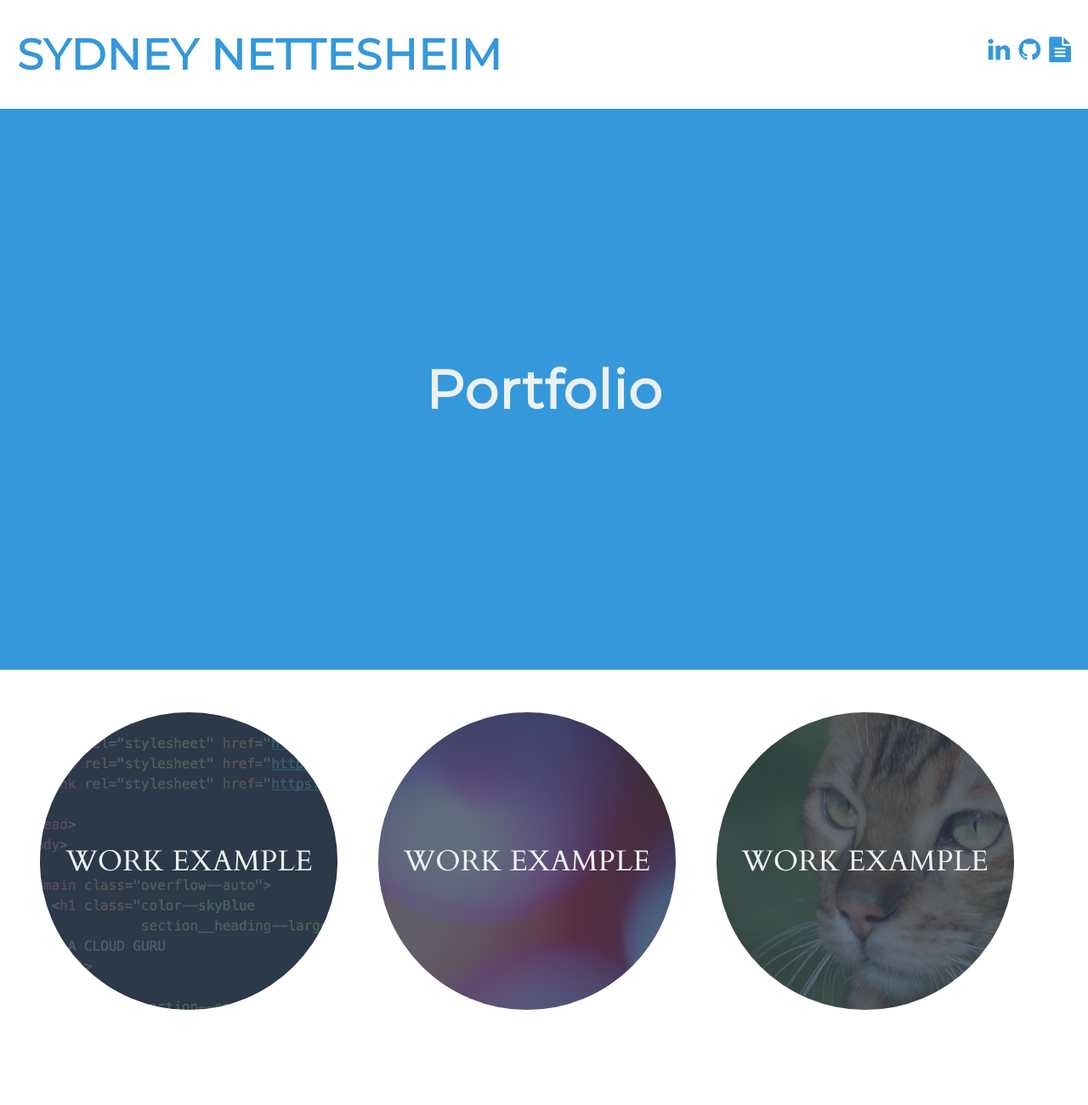
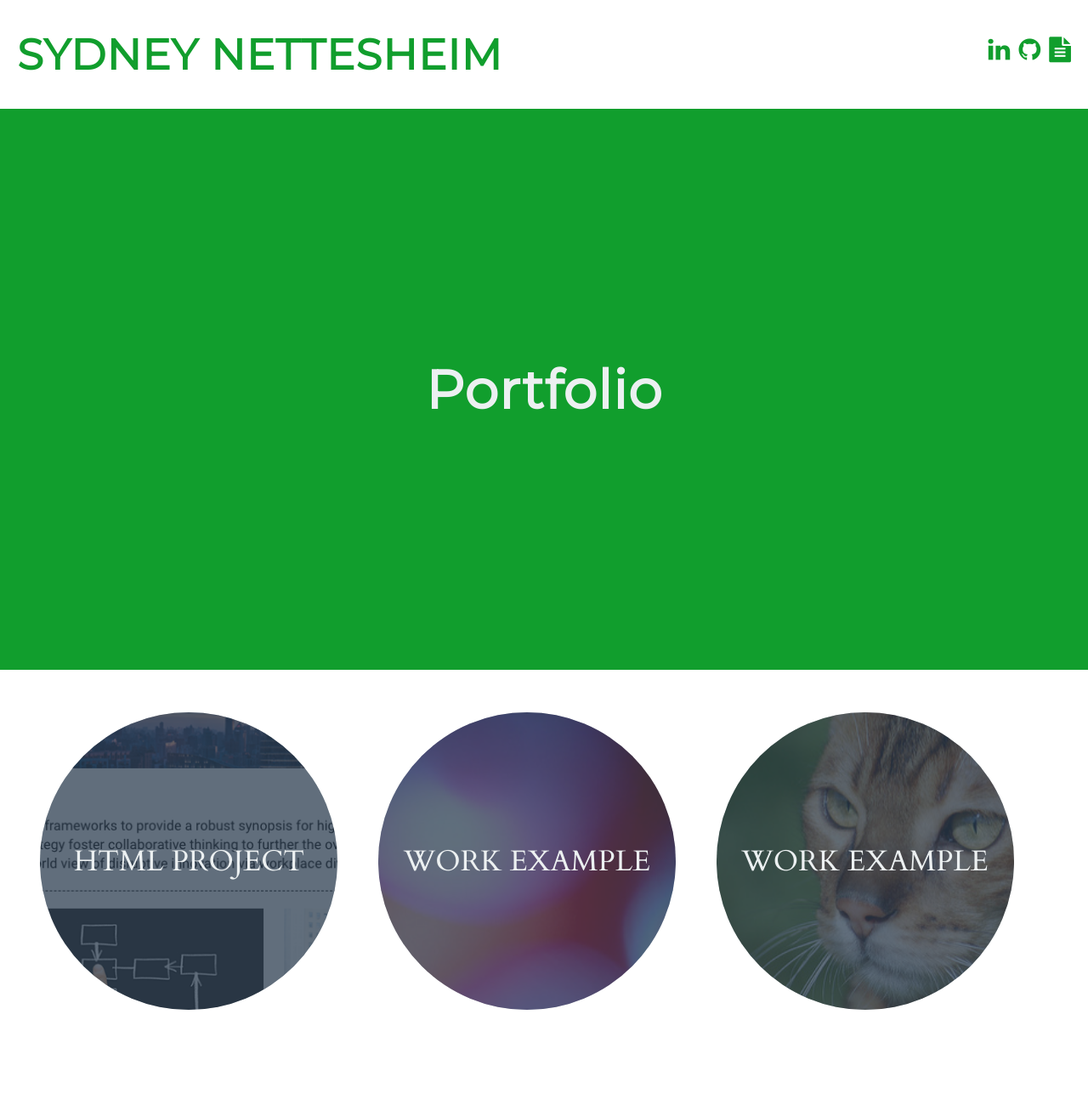
Before and after one commit to SydNetty/my-portfolio, a plain HTML site: page index.html in a window 1280 px wide. Shown: the top 1300 px of the page at 85% size. Drawn offline with Linux system fonts and the light colour scheme.

Commit message:
Html update

```diff
--- a/index.html
+++ b/index.html
@@ -63,12 +63,12 @@
     <section class="section section--alignCentered section--description">
       <div class="section__exampleWrapper">
         <div class="section__example">
-          <img alt="example screenshot of a project involving code"
+          <img alt="screenshot of my HTML Project"
                class="section__exampleImage"
-               src="images/example1.png"/>
+               src="images/WorkExample1.png"/>
           <dl class="color--cloud">
             <dt class="section__exampleTitle section__text--centered">
-              Work Example
+              HTML Project
             </dt>
             <dd></dd>
           </dl>
@@ -116,8 +116,7 @@
 
     <section class="section section--alignCentered section--description">
       <p class="color--darkgrey section__description">
-        I am learning to code in the cloud! I like to work hard and learn new things.
-        I want to work for a company that will pay me to code in the cloud!
+        Right now I'm just tired, but I'll put a real about me in later.
       </p>
 
     <div class="background--skyBlue modal--closed">
--- a/styles/main.css
+++ b/styles/main.css
@@ -18,14 +18,17 @@
 
   Cloud
     rgb(236, 240, 241)
+
+  Green
+    rgb(17, 158, 45)
 */
 
 .background--skyBlue {
-  background-color: rgb(52, 152, 219);
+  background-color: rgb(17, 158, 45);
 }
 
 .color--skyBlue {
-  color: rgb(52, 152, 219);
+  color: rgb(17, 158, 45);
 }
 
 .color--cloud {
```
Also changed, not shown: README.md, images/WorkExample1.png (added).
